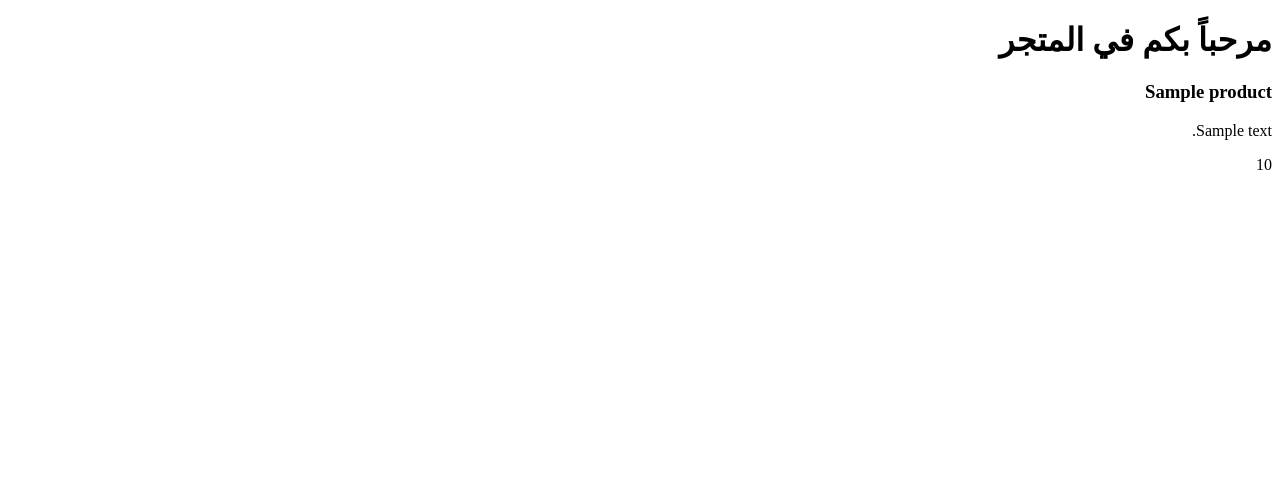
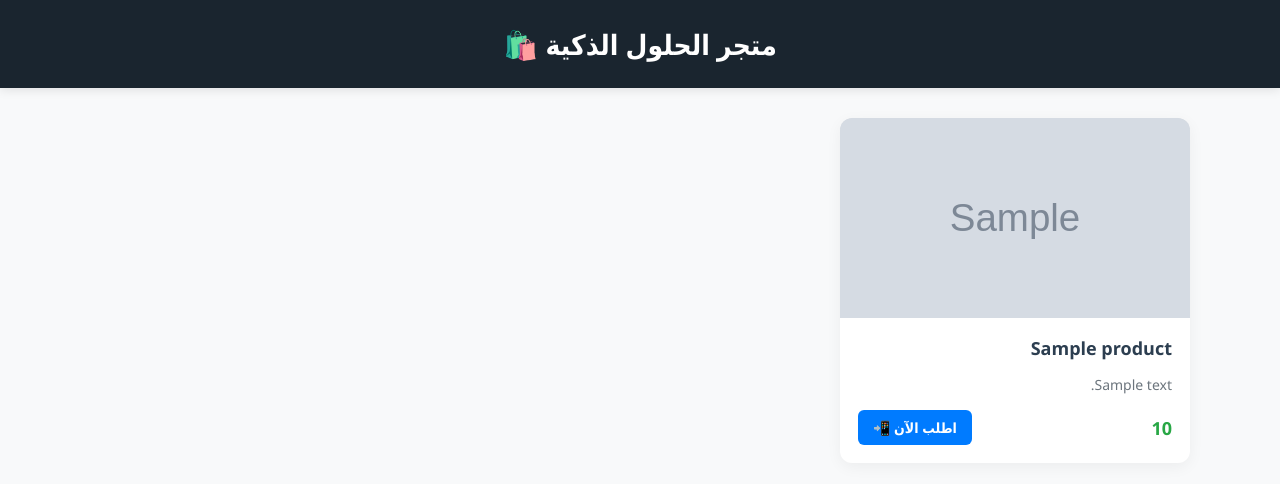
Before and after one commit to jeronkazezkazez-sys/my-store, a Python web app: template templates/index.html in a window 1280 px wide. Shown: the top 484 px of the page. Run offline with Jinja, Linux system fonts and the light colour scheme; the template is opened without the code that fills it: most values are stand-ins (such as "Sample title", 1, 10 or a date in 2020); grey boxes marked "Sample" are stand-in pictures.

Commit message:
Update index.html

```diff
--- a/templates/index.html
+++ b/templates/index.html
@@ -2,21 +2,59 @@
 <html dir="rtl" lang="ar">
 <head>
     <meta charset="UTF-8">
+    <meta name="viewport" content="width=device-width, initial-scale=1.0">
     <title>متجر الحلول الذكية</title>
+    <style>
+        body { font-family: 'Segoe UI', Tahoma, Geneva, Verdana, sans-serif; background-color: #f8f9fa; margin: 0; padding: 0; direction: rtl; }
+        header { background-color: #1a252f; color: white; text-align: center; padding: 25px 10px; box-shadow: 0 2px 10px rgba(0,0,0,0.1); }
+        header h1 { margin: 0; font-size: 28px; }
+        .container { max-width: 1100px; margin: 30px auto; padding: 0 15px; }
+        .products-grid { display: grid; grid-template-columns: repeat(auto-fill, minmax(260px, 1fr)); gap: 25px; }
+        .product-card { background: white; border-radius: 12px; overflow: hidden; box-shadow: 0 4px 15px rgba(0,0,0,0.05); transition: transform 0.2s; display: flex; flex-direction: column; }
+        .product-card:hover { transform: translateY(-5px); }
+        .product-image { width: 100%; height: 200px; object-fit: cover; background-color: #eee; }
+        .no-image { height: 200px; background: #e9ecef; display: flex; align-items: center; justify-content: center; color: #adb5bd; font-size: 14px; }
+        .product-details { padding: 18px; flex-grow: 1; display: flex; flex-direction: column; justify-content: space-between; }
+        .product-title { margin: 0 0 10px 0; font-size: 18px; color: #2c3e50; }
+        .product-desc { color: #6c757d; font-size: 14px; margin-bottom: 15px; line-height: 1.5; }
+        .product-footer { display: flex; justify-content: space-between; align-items: center; margin-top: auto; }
+        .price { font-size: 18px; font-weight: bold; color: #28a745; }
+        .buy-btn { background-color: #007bff; color: white; text-decoration: none; padding: 8px 15px; border-radius: 6px; font-size: 14px; font-weight: bold; }
+        .buy-btn:hover { background-color: #0056b3; }
+        .empty-msg { text-align: center; color: #6c757d; font-size: 18px; grid-column: 1 / -1; margin-top: 40px; }
+    </style>
 </head>
 <body>
-    <h1>مرحباً بكم في المتجر</h1>
 
+<header>
+    <h1>متجر الحلول الذكية 🛍️</h1>
+</header>
+
+<div class="container">
     <div class="products-grid">
         {% for product in products %}
         <div class="product-card">
-            <h3>{{ product.name }}</h3>
-            <p>{{ product.description }}</p>
-            <span class="price">{{ product.price }}</span>
+            {% if product.image %}
+            <img src="{{ product.image }}" class="product-image" alt="{{ product.name }}">
+            {% else %}
+            <div class="no-image">لا تتوفر صورة</div>
+            {% endif %}
+
+            <div class="product-details">
+                <div>
+                    <h3 class="product-title">{{ product.name }}</h3>
+                    <p class="product-desc">{{ product.description }}</p>
+                </div>
+                <div class="product-footer">
+                    <span class="price">{{ product.price }}</span>
+                    <a href="https://wa.me/218000000000" class="buy-btn" target="_blank">اطلب الآن 📲</a>
+                </div>
+            </div>
         </div>
         {% else %}
-        <p>لا توجد منتجات معروضة حالياً، انتظروا الافتتاح القريب!</p>
+        <p class="empty-msg">لا توجد منتجات معروضة حالياً، انتظروا الافتتاح القريب! 🚀</p>
         {% endfor %}
     </div>
+</div>
+
 </body>
-</html>
```
